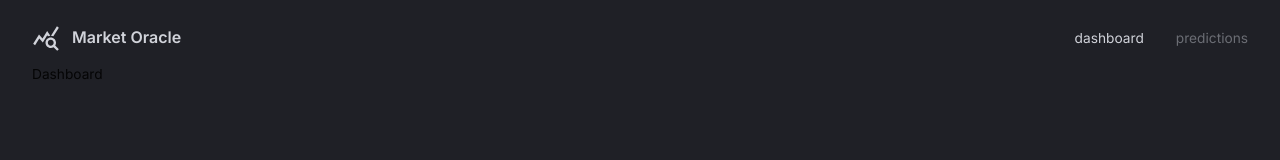
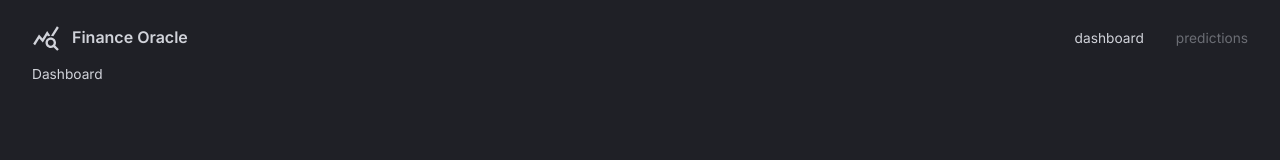
Before and after one commit to roshankapur/FinanceDash, a React (Vite) app in the folder client/: page / in a window 1280 px wide. Shown: the top 160 px of the page. Built offline with nearby package versions, Linux system fonts and the light colour scheme.

Commit message:
saving on
making sure i dont lose progress

```diff
--- a/client/src/scenes/dashboard/index.tsx
+++ b/client/src/scenes/dashboard/index.tsx
@@ -1,9 +1,13 @@
-import React from 'react';
+
+import { Box, useTheme } from "@mui/material";
 
 type Props = {}
 
 const Dashboard = (props: Props) => {
-  return <div>Dashboard</div>;
+    const { palette } = useTheme();
+    return <Box color={palette.grey[300]}>Dashboard</Box>;
+
+
 };
 
 export default Dashboard;
--- a/client/src/scenes/navbar/index.tsx
+++ b/client/src/scenes/navbar/index.tsx
@@ -16,7 +16,7 @@ const Navbar = (props: Props) => {
         {/* LEFT SIDE */}
         <FlexBetween gap="0.75rem">
             <QueryStatsIcon sx={{ fontSize: "28px"}}/>
-            <Typography variant="h4" fontSize="16px">Market Oracle</Typography>
+            <Typography variant="h4" fontSize="16px">Finance Oracle</Typography>
         </FlexBetween>
 
         {/* RIGHT SIDE */}
```
